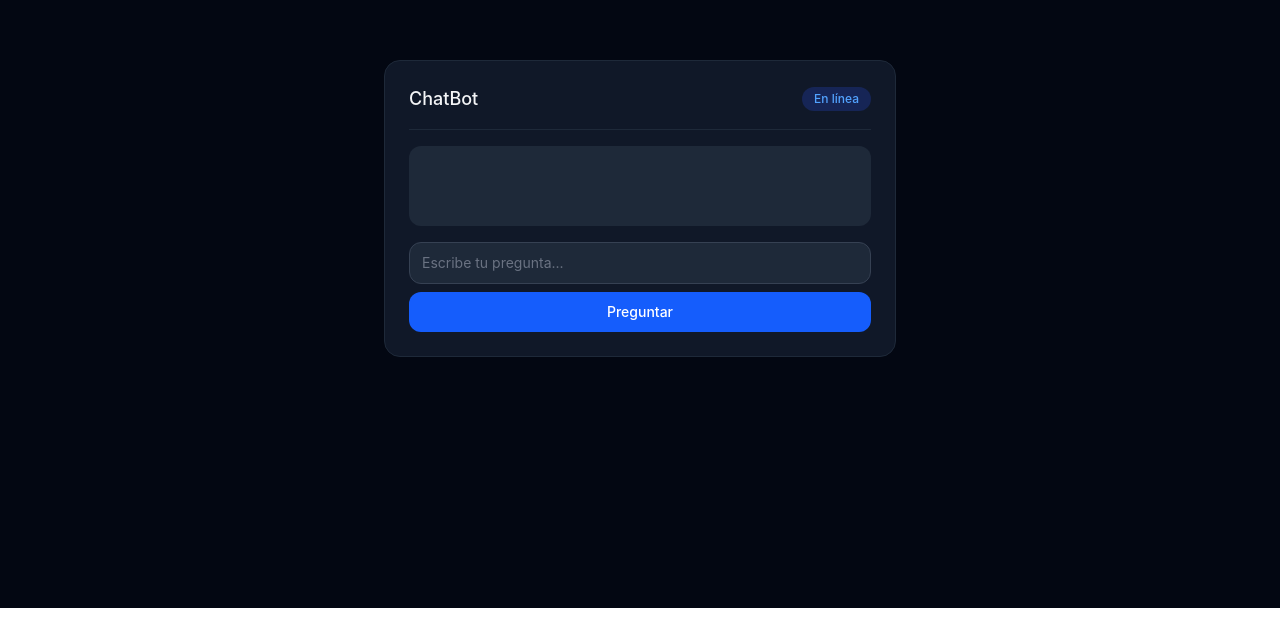
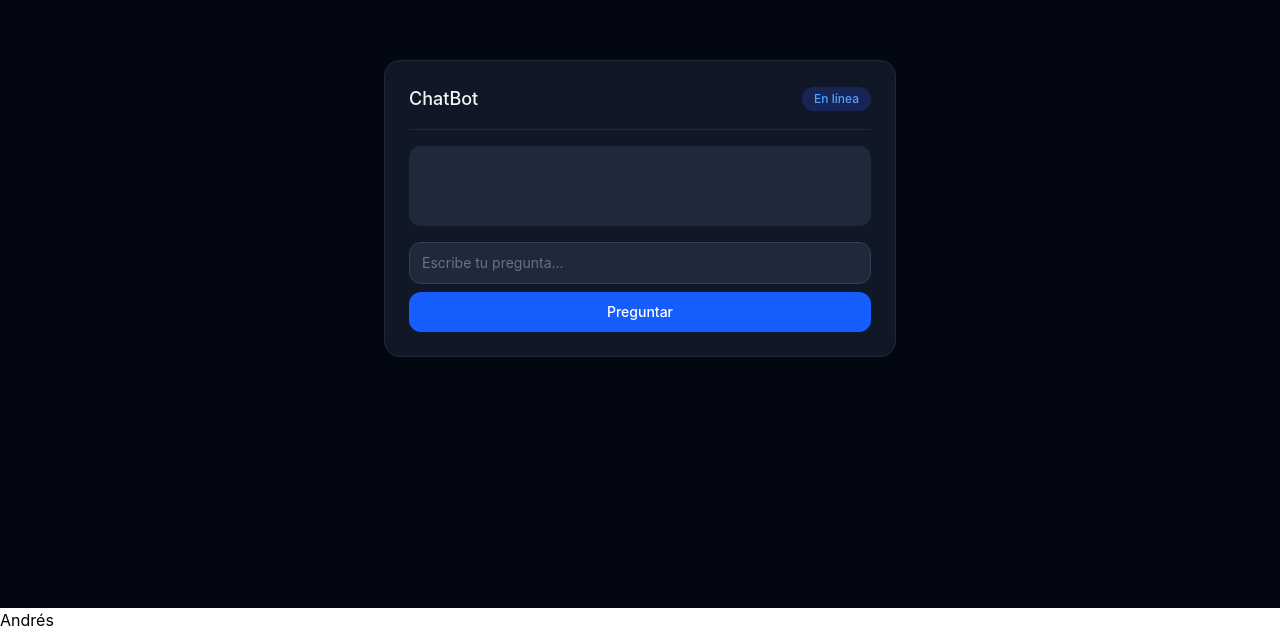
Before and after one commit to afsanchez04/44-web-a-react-avanzado, a React (Vite) app: page / in a window 1280 px wide. Shown: the part 192-824 px from the top of the page. Before the commit the page ends 800 px from the top, so only its background shows below. Built offline with nearby package versions, Linux system fonts and the light colour scheme.

Commit message:
Ejemplo de service y customHook

```diff
--- a/src/App.jsx
+++ b/src/App.jsx
@@ -3,6 +3,7 @@ import axios from 'axios'
 import { useState } from 'react'
 import { useForm } from 'react-hook-form'
 import * as yup from 'yup'
+import { useUser } from './hooks/useUser'
 
 const schema = yup.object({
   userInput: yup
@@ -18,6 +19,7 @@ export const App = () => {
   // Estado que guarda la respuesta de gemma
   const [response, setResponse] = useState('')
   const [loading, setLoading] = useState(false)
+  const { user } = useUser()
 
   const handlePregunta = async (data) => {
     console.log(data)
@@ -79,6 +81,7 @@ export const App = () => {
 
         </div>
       </div>
+      <p>{user ? user.name : 'Loading...'}</p>
     </>
   )
 }
--- /dev/null
+++ b/src/hooks/useUser.jsx
@@ -0,0 +1,12 @@
+import { useEffect, useState } from 'react'
+import { getUser } from '../services/userService'
+
+export const useUser = () => {
+  const [user, setUser] = useState(null)
+
+  useEffect(() => {
+    getUser().then(data => setUser(data))
+  }, [])
+
+  return { user }
+}
--- /dev/null
+++ b/src/services/userService.js
@@ -0,0 +1,3 @@
+export const getUser = async () => {
+  return { name: 'Andrés', age: 30 }
+}
```
